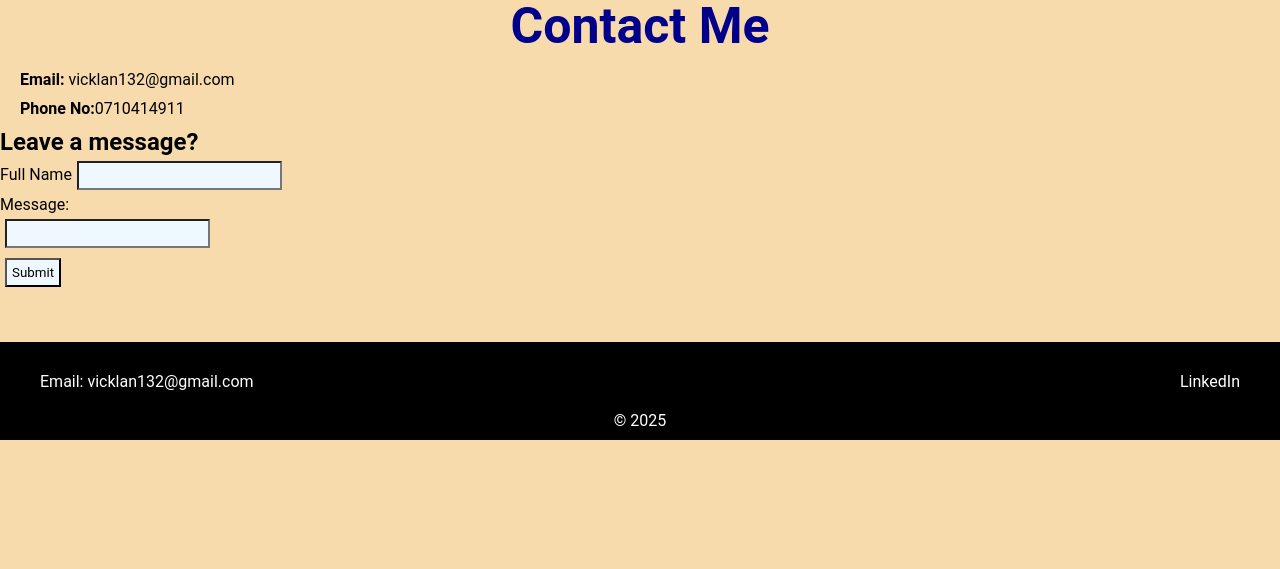
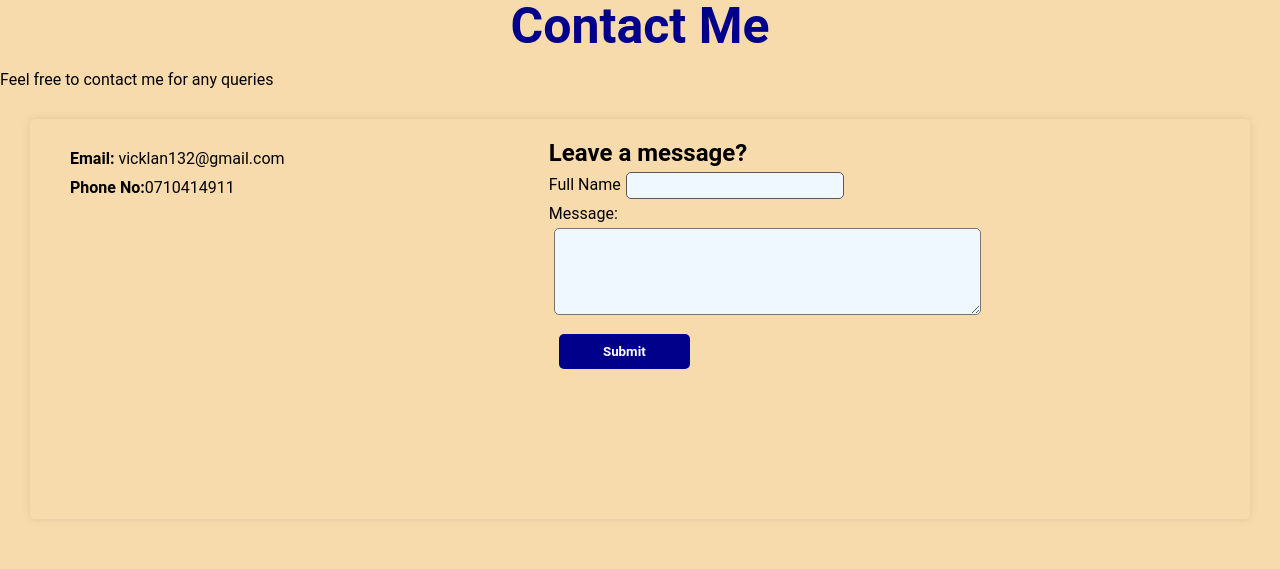
Before and after one commit to Victor-Kip/myportfolio, a React (Create React App) app: page / in a window 1280 px wide. Shown: the part 2238-2807 px from the top of the page. Before the commit the page ends 2678 px from the top, so only its background shows below. Built offline with nearby package versions, Linux system fonts and the light colour scheme.

Commit message:
mobify contact section

```diff
--- a/src/App.css
+++ b/src/App.css
@@ -148,11 +148,43 @@ span img{
     margin: 0 10px;
     padding: 5px;
 }
+.contacts{
+    display: flex;
+    justify-content: left;
+    align-items:flex-start;
+    margin: 30px;
+    padding: 20px;
+    border-radius: 5px;
+    box-shadow: 0 0 10px 0 rgba(0, 0, 0, 0.1);
+    height: 50vh;
+}
+
 input{
+    border: 1px solid rgb(89, 88, 88);
     background-color: aliceblue;
-    width:auto;
+    border-radius: 5px;
     padding: 5px;
     margin: 5px;
+    width: 50%;}
+textarea{
+    background-color: aliceblue;
+    border-radius: 5px;
+    padding: 5px;
+    margin: 5px;
+}
+button, input[type="submit"]{
+    background-color: darkblue;
+    color: white;
+    padding: 10px;
+    margin: 10px;
+    border: none;
+    border-radius: 5px;
+    cursor: pointer;
+    font-weight: bold;
+    width: 30%;
+}
+button, input[type="submit"]:hover{
+    background-color: rgb(0, 0, 0);
 }
 @media (max-width: 768px) {
     h1 {
@@ -181,6 +213,9 @@ input{
         width: 90%;
         height: auto;
     }
+    .contacts{
+        flex-direction: column;
+    }
 
     footer div {
         flex-direction: column;
--- a/src/components/Contact.js
+++ b/src/components/Contact.js
@@ -8,24 +8,31 @@ function Contact() {
   return (
     <div>
       <h1>Contact Me</h1>
+      <p>Feel free to contact me for any queries</p>
+      <div className='contacts'>
+      <div>
       <ul>
         <li><strong>Email: </strong>vicklan132@gmail.com</li>
         <li><strong>Phone No:</strong>0710414911</li>
       </ul>
+      </div>
+      <div style={{marginLeft: 'auto',marginRight: 'auto'}}>
       <h2>Leave a message?</h2>
       <form onSubmit={hello}>
         <p>
         <label for = 'fullName: '>Full Name</label>
-        <input type='text'id = 'fullName' ></input>
+        <input type='text' id = 'fullName' name = 'fullName' ></input>
         </p>
         <p>
           <label for = 'message'>Message: </label>
         </p>
         <p>
-          <input type='text' id = 'message'></input>
+          <textarea id = 'message' name = 'message' rows={5} cols={50}></textarea>
         </p>
         <input type='submit' id = 'submitButton'/>
       </form>
+      </div>
+      </div>
     </div>
   );
 }
```
